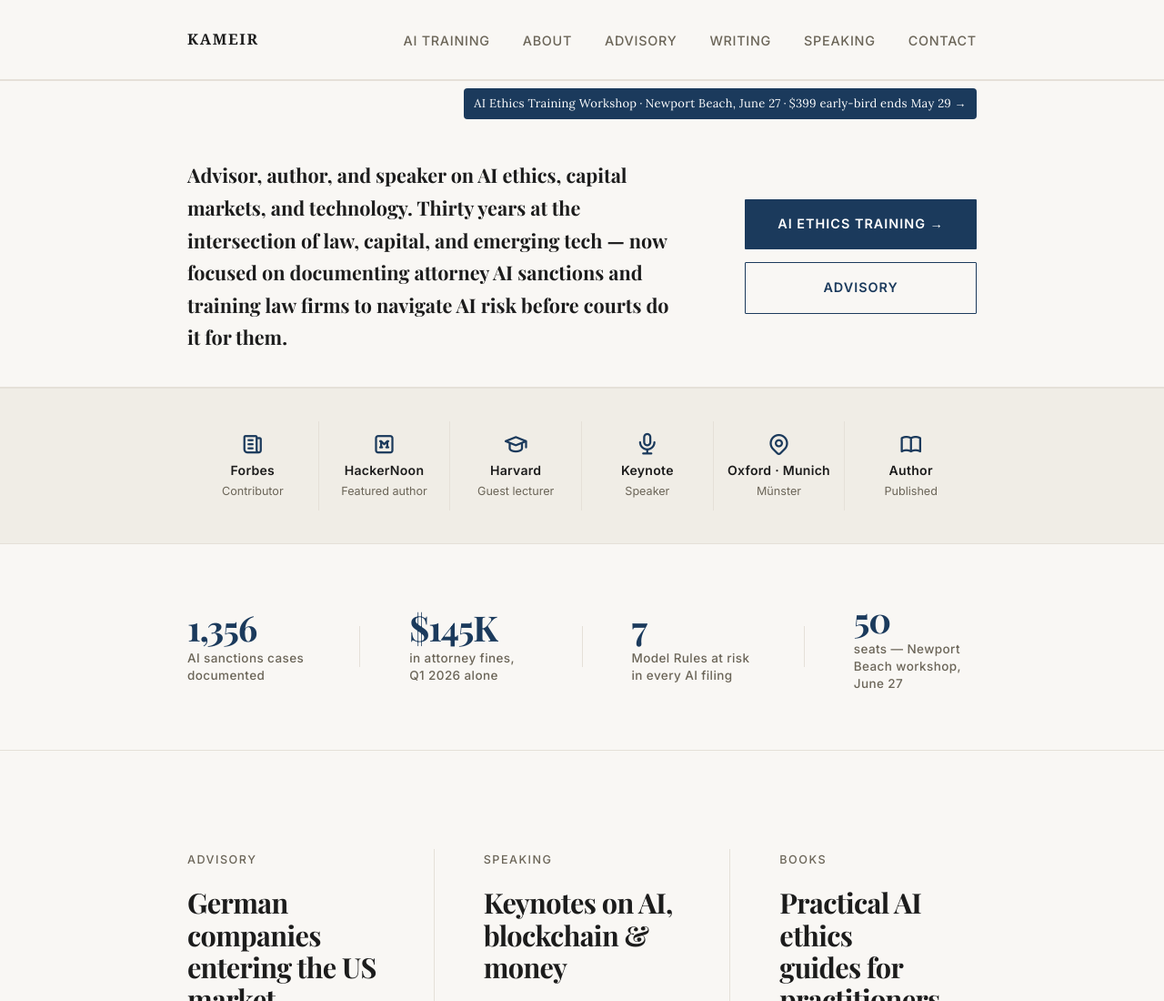
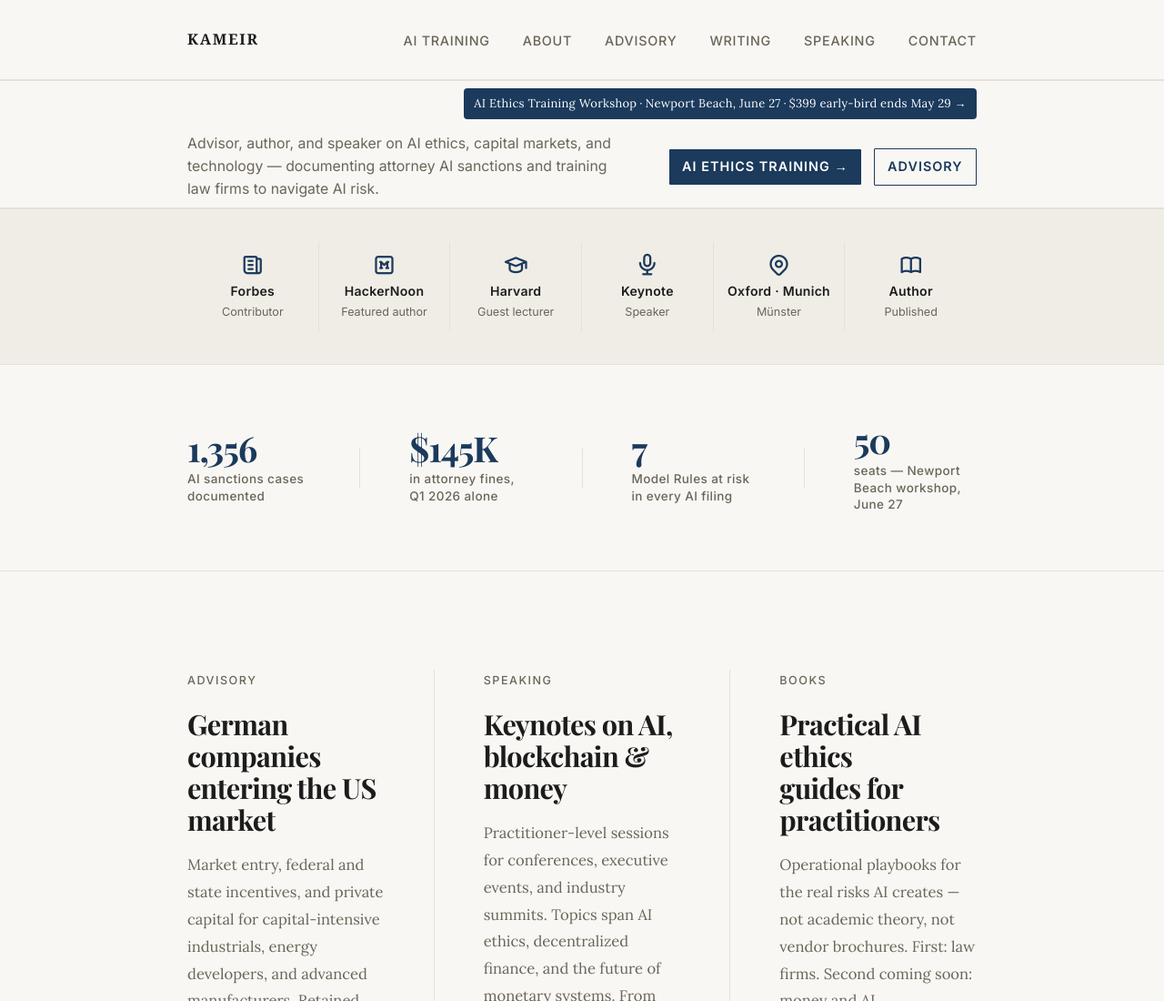
Before and after one commit to sustany/kameir-com, an Astro site: page / in a window 1280 px wide. Shown: the top 1100 px of the page at 91% size. Built offline with nearby package versions, Linux system fonts and the light colour scheme; Astro itself is replaced by a stand-in of ours; a web font is replaced by a local one.

Commit message:
fix: collapse intro to single tight strip, ~7px padding

```diff
--- a/src/pages/index.astro
+++ b/src/pages/index.astro
@@ -64,14 +64,10 @@ const fmt = new Intl.DateTimeFormat('en-US', {
     <!-- ── §01 Intro ──────────────────────────────────────────── -->
     <section class="home__intro">
       <div class="container--wide home__intro-inner">
-        <div class="home__intro-text">
-          <p class="home__intro-desc">
-            Advisor, author, and speaker on AI ethics, capital markets, and technology.
-            Thirty years at the intersection of law, capital, and emerging tech &mdash;
-            now focused on documenting attorney AI sanctions and training law firms
-            to navigate AI risk before courts do it for them.
-          </p>
-        </div>
+        <p class="home__intro-desc">
+          Advisor, author, and speaker on AI ethics, capital markets, and technology &mdash;
+          documenting attorney AI sanctions and training law firms to navigate AI risk.
+        </p>
         <div class="home__intro-cta">
           <a href="/ai-ethics-training" class="btn btn--primary">AI Ethics Training →</a>
           <a href="/advisory" class="btn btn--outline">Advisory</a>
--- a/src/styles/home.css
+++ b/src/styles/home.css
@@ -803,7 +803,7 @@ a.home__stat:hover .home__stat-num { color: var(--accent); }
 
 /* ── §01 Compact intro ────────────────────────────────────────── */
 .home__intro {
-  padding: var(--space-m) 0 var(--space-m);
+  padding: 0.4rem 0 0.45rem;
   border-bottom: 1px solid var(--rule);
   padding-inline: var(--space-m);
 }
@@ -811,43 +811,39 @@ a.home__stat:hover .home__stat-num { color: var(--accent); }
 .home__intro-inner {
   display: grid;
   grid-template-columns: 1fr auto;
-  gap: 4rem;
+  gap: 3rem;
   align-items: center;
   margin-inline: auto;
 }
 
-.home__intro-byline {
-  margin-bottom: 0.75rem;
-}
-
 .home__intro-desc {
-  font-family: var(--font-display);
-  font-size: clamp(1.05rem, 2vw, 1.2rem);
-  line-height: 1.65;
-  color: var(--text);
-  max-width: 58ch;
+  font-family: var(--font-ui);
+  font-size: 0.88rem;
+  line-height: 1.55;
+  color: var(--text-muted);
+  max-width: 66ch;
 }
 
 .home__intro-cta {
   display: flex;
-  flex-direction: column;
+  flex-direction: row;
   gap: 0.75rem;
   flex-shrink: 0;
+  align-items: center;
 }
 
 .home__intro-cta .btn {
-  text-align: center;
   white-space: nowrap;
+  padding: 0.45em 1em;
+  font-size: 0.8rem;
 }
 
 @media (max-width: 768px) {
   .home__intro-inner {
     grid-template-columns: 1fr;
-    gap: var(--space-m);
+    gap: 0.75rem;
   }
-
   .home__intro-cta {
-    flex-direction: row;
     flex-wrap: wrap;
   }
 }
```
